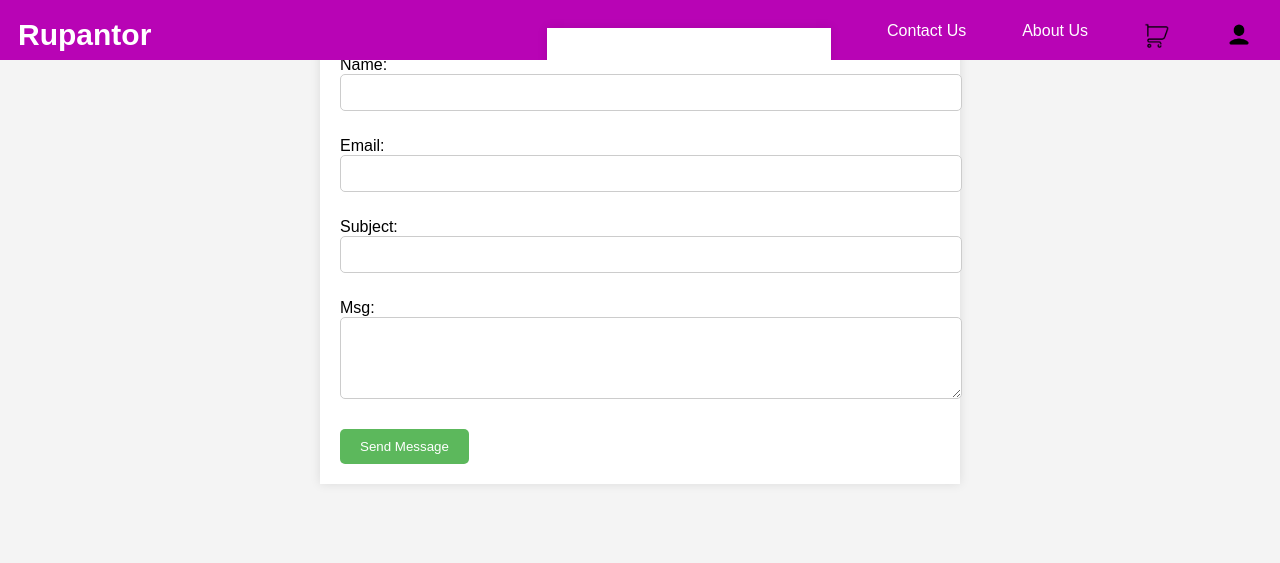
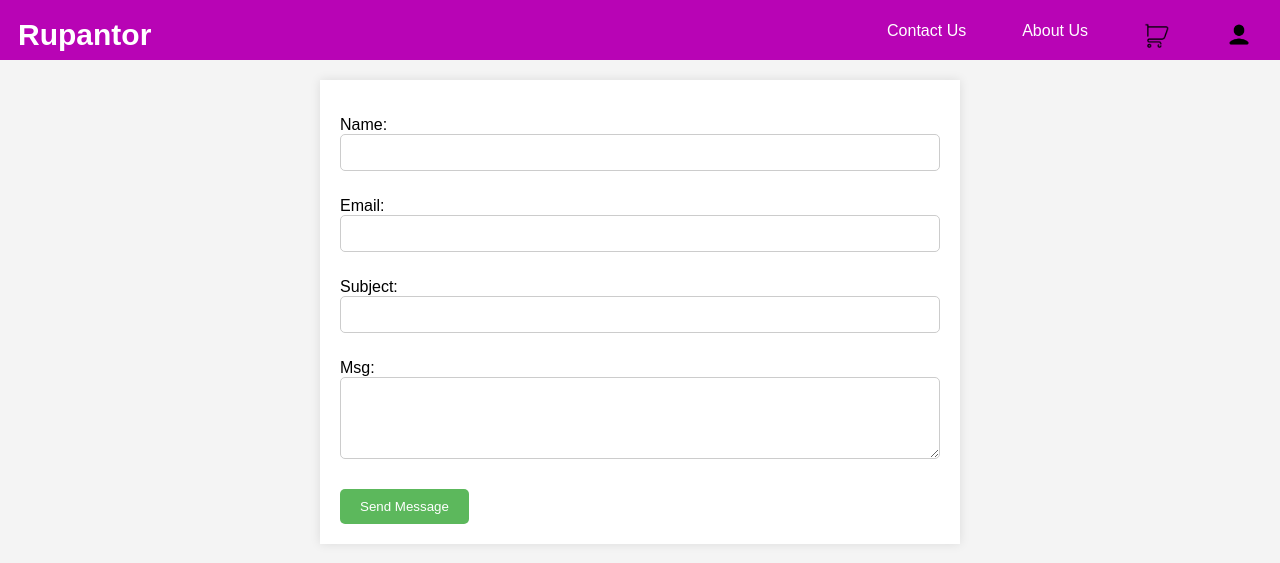
Before and after one commit to MazFahim/clientProjects, a Django app: page /contact/ in a window 1280 px wide. Shown: the top 563 px of the page. Run offline with Django 5.2, Linux system fonts and the light colour scheme.

Commit message:
Rupantor: margin top fixed

```diff
--- a/Rupantor/management/templates/about_us.html
+++ b/Rupantor/management/templates/about_us.html
@@ -20,7 +20,7 @@
             padding: 20px;
             border-radius: 10px;
             max-width: 800px;
-            margin: 50px auto;
+            margin: 80px auto;
         }
         h1 {
             text-align: center;
--- a/Rupantor/management/templates/contact.html
+++ b/Rupantor/management/templates/contact.html
@@ -10,6 +10,9 @@
             background-color: #f4f4f4;
             margin: 40px;
             padding: 0;
+        }
+        .body-contents{
+            margin-top: 80px;
         }
         form {
             background: white;
@@ -24,6 +27,7 @@
             margin-bottom: 10px;
             border: 1px solid #ccc;
             border-radius: 5px;
+            box-sizing: border-box;
         }
         button {
             background-color: #5cb85c;
@@ -36,17 +40,24 @@
         button:hover {
             background-color: #4cae4c;
         }
+        .search-container {
+            display: none;
+        }
     </style>
 </head>
 <body>
     {% include 'header.html' %}
 
-    <form method="post" action="{% url 'contact' %}" enctype="multipart/form-data">
-        {% csrf_token %}
-        {{ form.as_p }}
+    <div class="body-contents">
+        <form method="post" action="{% url 'contact' %}" enctype="multipart/form-data">
+            {% csrf_token %}
+            {{ form.as_p }}
 
-        <button type="submit">Send Message</button>
-    </form>
+            <button type="submit">Send Message</button>
+        </form>
+    </div>
+
+
     <!-- {% include 'footer.html' %} -->
 </body>
 </html>
--- a/Rupantor/management/templates/orderConfirmed.html
+++ b/Rupantor/management/templates/orderConfirmed.html
@@ -22,7 +22,7 @@
             flex-direction: column;
             align-items: center;
             text-align: center;
-            margin: 0 auto;
+            margin: 80px auto;
             padding: 20px;
         }
     </style>
```
Also changed, not shown: Rupantor/management/templates/cart.html (+7 -0 lines), Rupantor/management/templates/purchaseHistory.html (+7 -0 lines), Rupantor/management/templates/search_results.html (+7 -0 lines).
